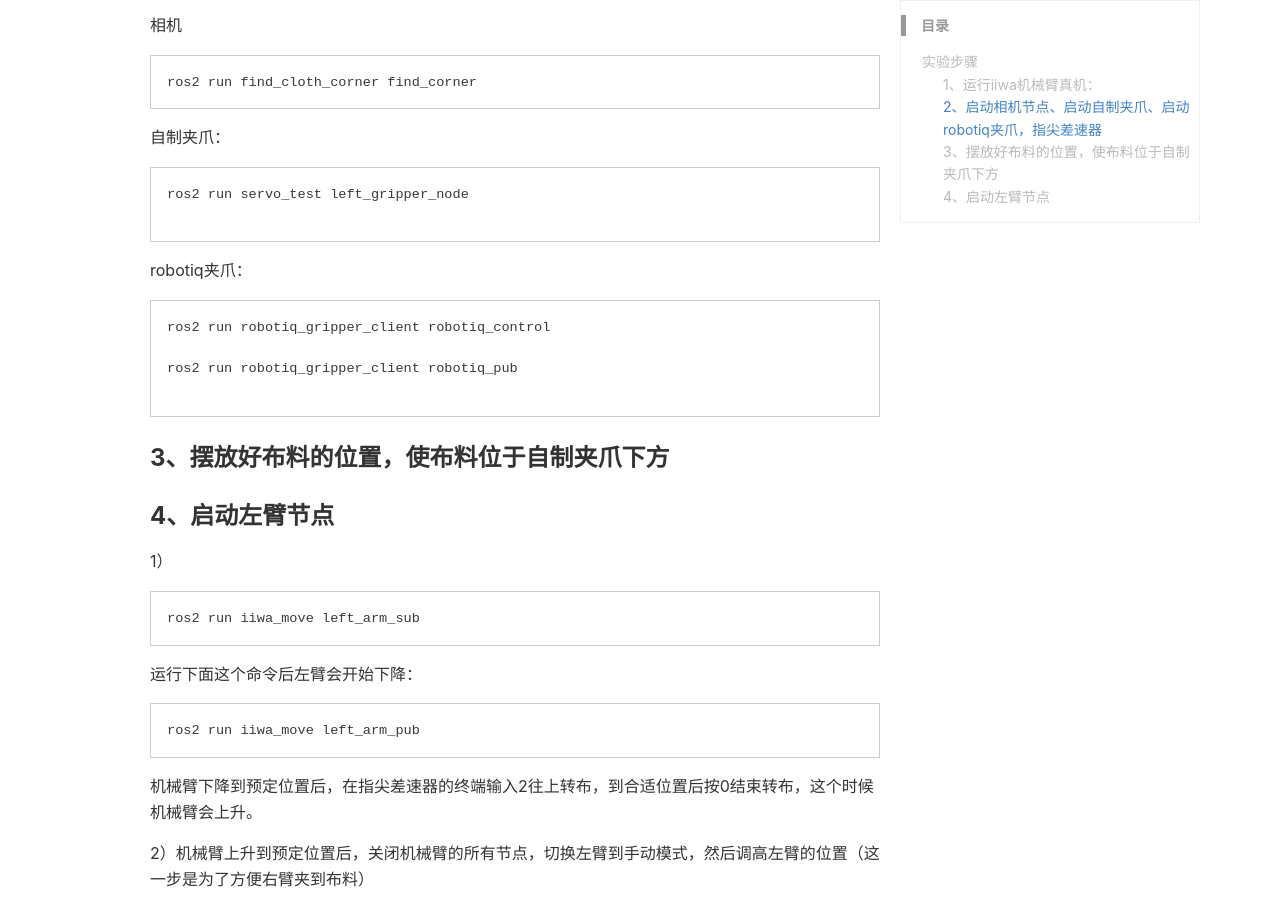
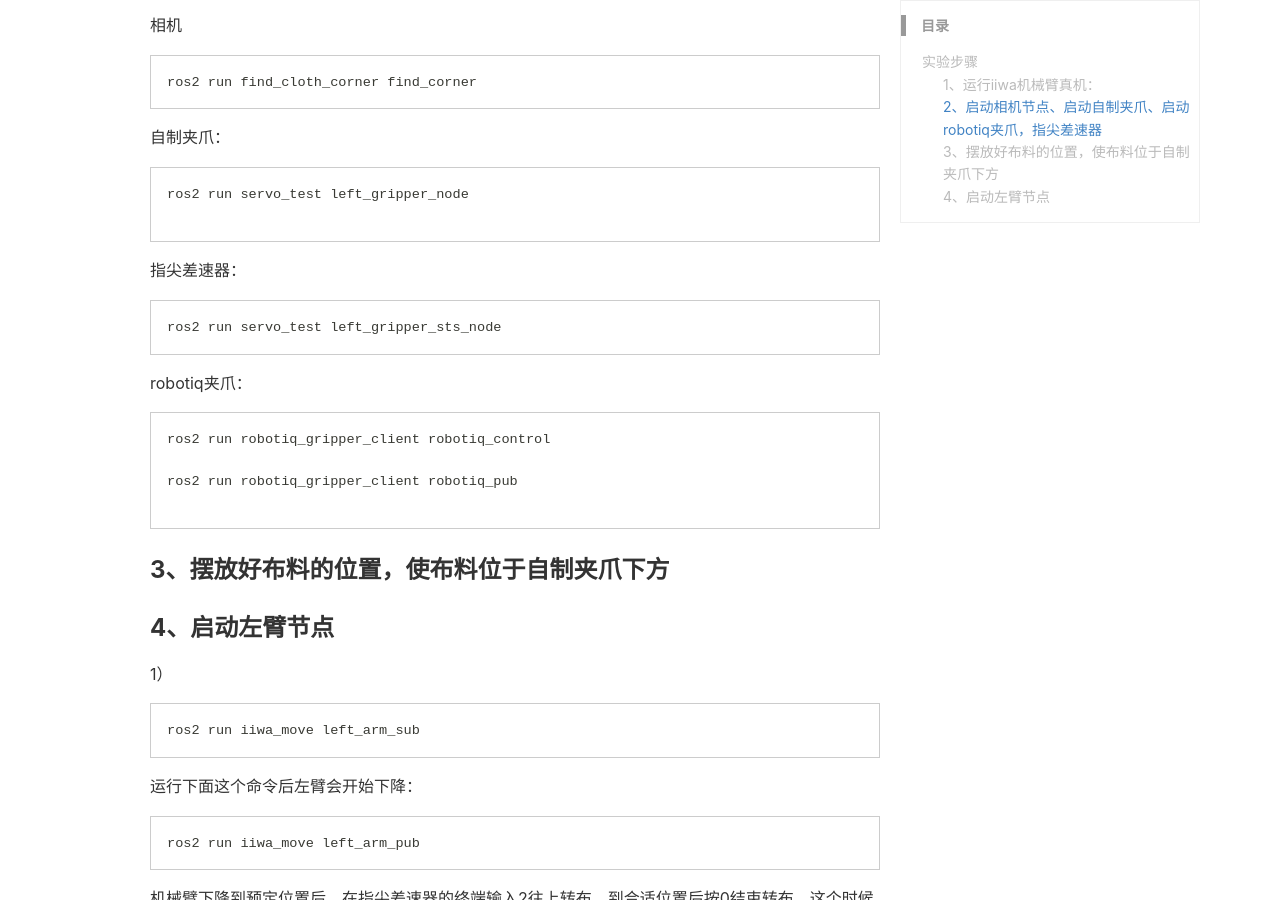
Before and after one commit to Shuke-rrrw/Awei.github.io, a Jekyll site: the page built from _posts/2025-04-01-fabric_unfolding.md, in a window 1280 px wide and 900 px high, scrolled down 874 px. Built offline with Jekyll 4.4.1, drawn with Linux system fonts in a browser that asks for light colours; a style sheet for code colours, icons or effects is not loaded; some of the changed text lies outside the part shown.

Commit message:
修改实验步骤

````diff
--- a/_posts/2025-04-01-fabric_unfolding.md
+++ b/_posts/2025-04-01-fabric_unfolding.md
@@ -49,7 +49,11 @@ ros2 run find_cloth_corner find_corner
 ros2 run servo_test left_gripper_node
 
 ```
+指尖差速器：
 
+```
+ros2 run servo_test left_gripper_sts_node
+```
 robotiq夹爪：
 ```
 ros2 run robotiq_gripper_client robotiq_control
````
